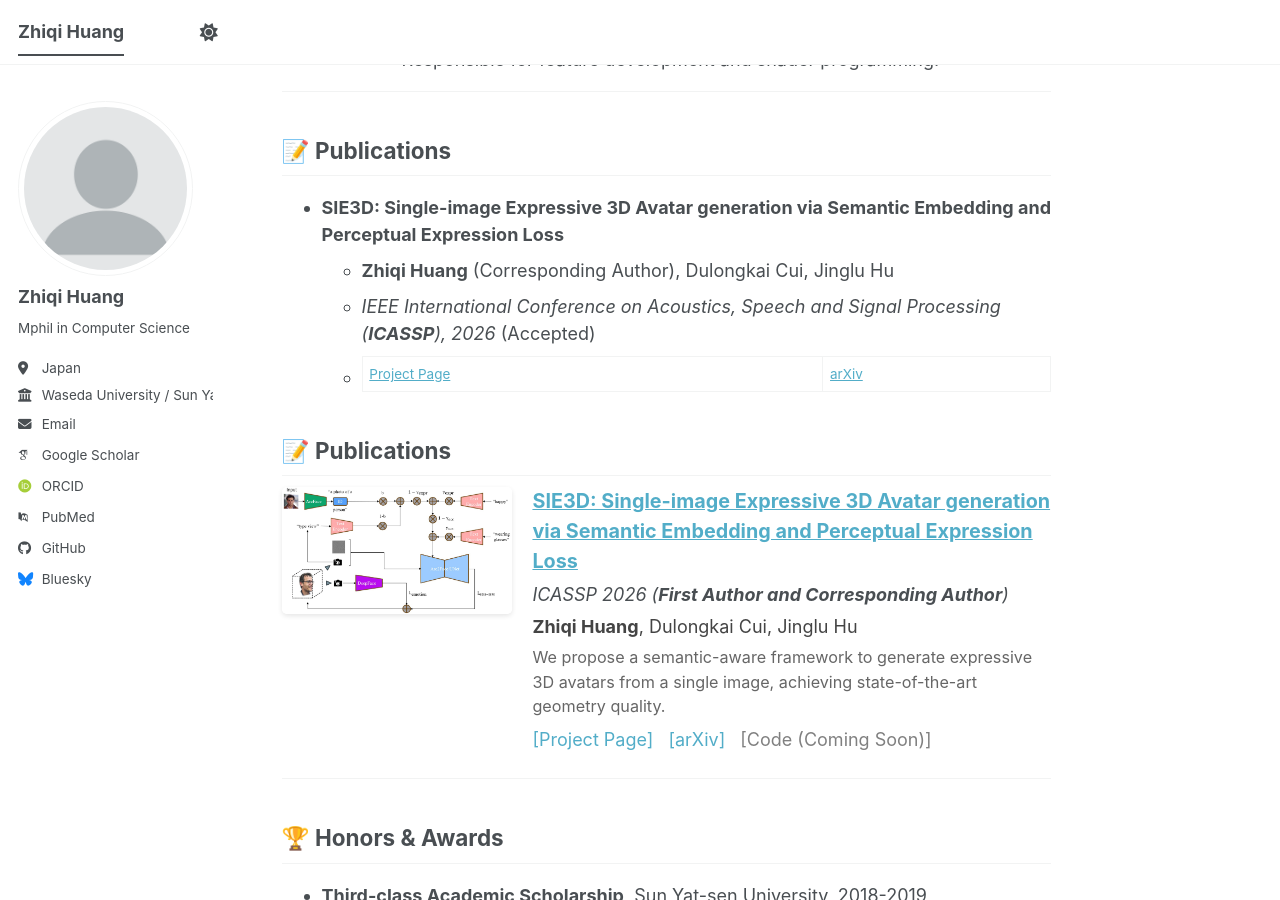
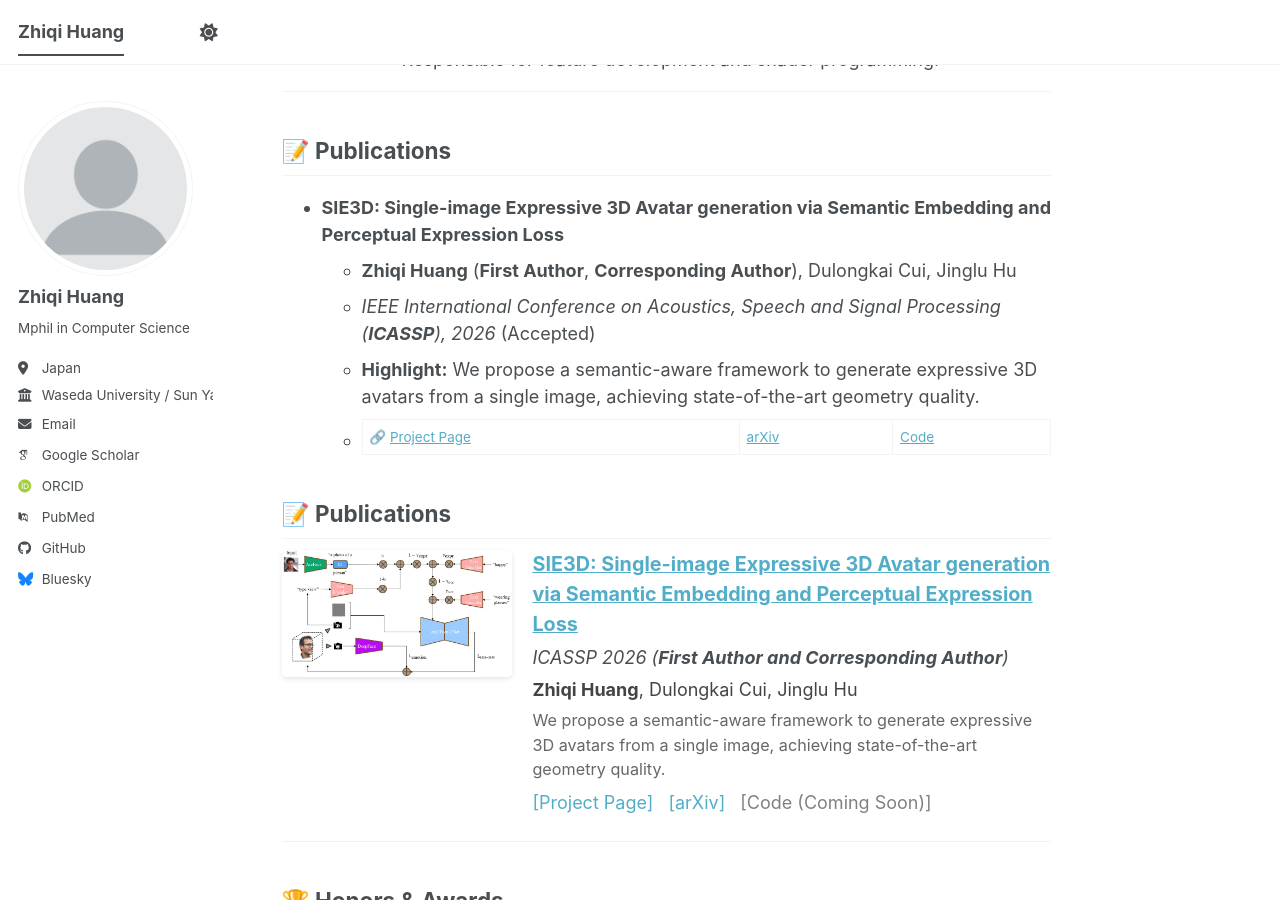
Before and after one commit to huang-zhiqi/huang-zhiqi.github.io, a Jekyll site: the page built from _pages/about.md, in a window 1280 px wide and 900 px high, scrolled down 1139 px. Built offline with Jekyll 4.4.1, drawn with Linux system fonts in a browser that asks for light colours; some web fonts are replaced; a script bundle is joined from its source files by our own code; library files that are not in the unit come from our copies.

Commit message:
update the publication

```diff
--- a/_pages/about.md
+++ b/_pages/about.md
@@ -46,9 +46,10 @@ Prior to my graduate studies, I worked as a **Senior Graphics Engineer** at **43
 ## 📝 Publications
 
 * **SIE3D: Single-image Expressive 3D Avatar generation via Semantic Embedding and Perceptual Expression Loss**
-  * **Zhiqi Huang** (Corresponding Author), Dulongkai Cui, Jinglu Hu
+  * **Zhiqi Huang** (**First Author**, **Corresponding Author**), Dulongkai Cui, Jinglu Hu
   * *IEEE International Conference on Acoustics, Speech and Signal Processing (**ICASSP**), 2026* (Accepted)
-  * [Project Page](https://huang-zhiqi.github.io/SIE3D/) | [arXiv](https://arxiv.org/abs/2509.24004)
+  * **Highlight:** We propose a semantic-aware framework to generate expressive 3D avatars from a single image, achieving state-of-the-art geometry quality.
+  * 🔗 [Project Page](https://huang-zhiqi.github.io/SIE3D/) | [arXiv](https://arxiv.org/abs/2509.24004) | [Code](https://github.com/huang-zhiqi/SIE3D)
 
 ## 📝 Publications
 
```
